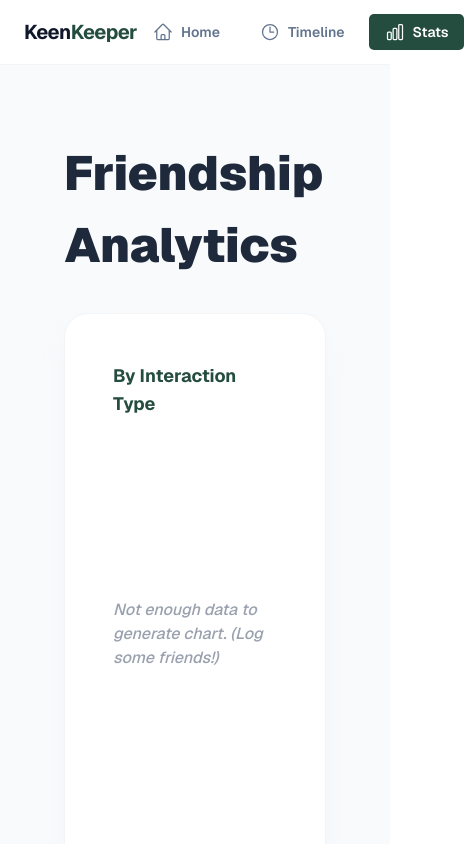
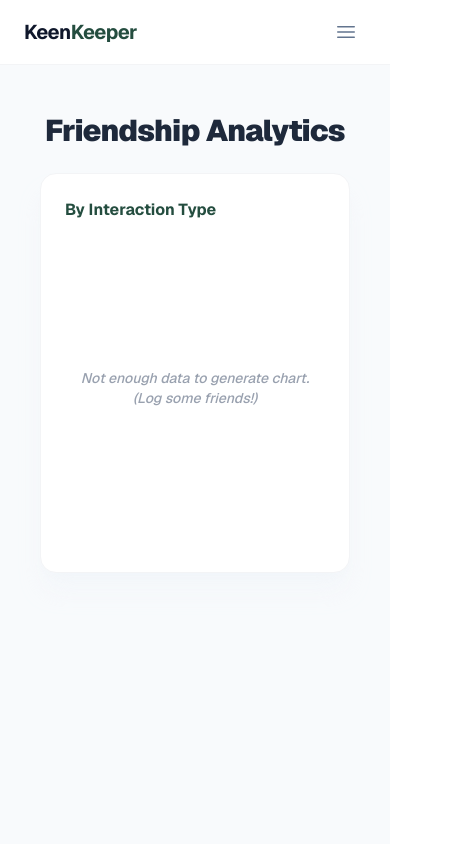
Before and after one commit to Anamulhaque01/PH-Assignment-07, a React (Vite) app: page /stats in a window 390 px wide. Shown: the top 844 px of the page, 464 px wide, since content can reach past the window. Built offline with nearby package versions, Linux system fonts and the light colour scheme.

Commit message:
Responsivness Finished

```diff
--- a/src/components/Navbar.jsx
+++ b/src/components/Navbar.jsx
@@ -1,18 +1,27 @@
-import React from 'react'
-import { HomeIcon, ClockIcon, ChartBarIcon } from "@heroicons/react/24/outline";
+import React, { useState } from 'react';
+import { HomeIcon, ClockIcon, ChartBarIcon, Bars3Icon, XMarkIcon } from "@heroicons/react/24/outline";
 import { Link, NavLink } from "react-router-dom";
 
 function Navbar() {
+    const [isOpen, setIsOpen] = useState(false);
+
     const navItems = [
         { name: "Home", path: "/", icon: <HomeIcon className="w-5 h-5" /> },
         { name: "Timeline", path: "/timeline", icon: <ClockIcon className="w-5 h-5" /> },
         { name: "Stats", path: "/stats", icon: <ChartBarIcon className="w-5 h-5" /> },
     ];
 
+    const linkClasses = ({ isActive }) =>
+        `flex items-center gap-2 px-4 py-2 rounded-[5px] text-sm font-semibold transition-all duration-100 ${
+            isActive
+                ? "bg-[#244D3F] text-white"
+                : "text-slate-500 hover:bg-gray-50 hover:text-slate-700"
+        }`;
+
     return (
-    <div>
         <nav className="bg-white border-b border-gray-100 sticky top-0 z-50">
-                <div className="max-w-7xl mx-auto px-6 h-16 flex items-center justify-between">
+            <div className="max-w-7xl mx-auto px-6">
+                <div className="flex items-center justify-between h-16">
 
                     <Link to="/" className="flex items-center gap-2 group">
                         <span className="text-xl font-bold tracking-tight text-slate-900">
@@ -20,28 +29,50 @@ function Navbar() {
                         </span>
                     </Link>
 
-                <div className="flex items-center gap-2">
+
+                    <div className="hidden md:flex items-center gap-2">
+                        {navItems.map((item) => (
+                            <NavLink key={item.name} to={item.path} className={linkClasses}>
+                                {item.icon}
+                                {item.name}
+                            </NavLink>
+                        ))}
+                    </div>
+
+
+                    <div className="flex md:hidden">
+                        <button
+                            onClick={() => setIsOpen(!isOpen)}
+                            className="text-slate-500 hover:text-slate-700 p-2"
+                        >
+                            {isOpen ? (
+                                <XMarkIcon className="w-6 h-6" />
+                            ) : (
+                                <Bars3Icon className="w-6 h-6" />
+                            )}
+                        </button>
+                    </div>
+                </div>
+            </div>
+
+
+            {isOpen && (
+                <div className="md:hidden border-t border-gray-100 bg-white px-6 py-4 space-y-2 shadow-lg">
                     {navItems.map((item) => (
                         <NavLink
                             key={item.name}
                             to={item.path}
-                        className={({ isActive }) =>
-                        `flex items-center gap-2 px-4 py-2 rounded-[5px]  text-sm font-semibold transition-all duration-100 ${
-                            isActive
-                            ? "bg-[#244D3F] text-white"
-                            : "text-slate-500 hover:bg-gray-50 hover:text-slate-700"
-                        }`
-                        }
+                            onClick={() => setIsOpen(false)}
+                            className={linkClasses}
                         >
                             {item.icon}
                             {item.name}
                         </NavLink>
                     ))}
                 </div>
-                </div>
+            )}
         </nav>
-    </div>
-    )
+    );
 }
 
-export default Navbar
+export default Navbar;
--- a/src/pages/Stats.jsx
+++ b/src/pages/Stats.jsx
@@ -20,24 +20,28 @@ const Stats = () => {
     setData(chartData);
   }, []);
 
-
   const COLORS = ["#8B5CF6", "#1E3A2F", "#34A853"];
 
   return (
 
-    <div className="max-w-6xl mx-auto p-10 bg-[#F8FAFC]">
+    <div className="max-w-6xl mx-auto p-4 md:p-10 bg-[#F8FAFC] min-h-screen">
 
+      <div className="mb-6 md:mb-8 text-center md:text-left">
 
-      <div className="mb-8">
-        <h1 className="text-[48px] font-black text-[#1E293B]">Friendship Analytics</h1>
+        <h1 className="text-3xl md:text-[48px] font-black text-[#1E293B] tracking-tight">
+          Friendship Analytics
+        </h1>
       </div>
 
 
-      <div className="bg-white p-12 rounded-3xl border border-gray-100 shadow-xl shadow-slate-100/70 min-h-[500px]">
+      <div className="bg-white p-6 md:p-12 rounded-2xl md:rounded-3xl border border-gray-100 shadow-xl shadow-slate-100/70 min-h-[400px] md:min-h-[500px]">
 
-        <h3 className="text-[#244D3F] text-lg font-bold mb-4">By Interaction Type</h3>
+        <h3 className="text-[#244D3F] text-base md:text-lg font-bold mb-4">
+          By Interaction Type
+        </h3>
 
-        <div className="h-[400px] w-full">
+
+        <div className="h-[300px] md:h-[400px] w-full">
           {data.length > 0 ? (
             <ResponsiveContainer width="100%" height="100%">
               <PieChart>
@@ -45,21 +49,18 @@ const Stats = () => {
                   data={data}
                   cx="50%"
                   cy="50%"
-                  innerRadius={100}
-                  outerRadius={140}
+
+                  innerRadius={window.innerWidth < 768 ? 60 : 100}
+                  outerRadius={window.innerWidth < 768 ? 90 : 140}
                   paddingAngle={8}
                   dataKey="value"
                   stroke="none"
-
-
                   activeShape={false}
                 >
                   {data.map((entry, index) => (
                     <Cell
                       key={`cell-${index}`}
                       fill={COLORS[index % COLORS.length]}
-
-
                       className="focus:outline-none"
                     />
                   ))}
@@ -70,13 +71,18 @@ const Stats = () => {
                   align="center"
                   iconType="circle"
                   iconSize={8}
-                  wrapperStyle={{ paddingTop: "40px", color: "#64748B" }}
+
+                  wrapperStyle={{
+                    paddingTop: window.innerWidth < 768 ? "20px" : "40px",
+                    fontSize: "14px",
+                    color: "#64748B"
+                  }}
                 />
               </PieChart>
             </ResponsiveContainer>
           ) : (
-            <div className="flex items-center justify-center h-full text-gray-400 font-medium italic">
-              Not enough data to generate chart. (Log some friends!)
+            <div className="flex items-center justify-center h-full text-gray-400 font-medium italic text-sm text-center">
+              Not enough data to generate chart.<br/>(Log some friends!)
             </div>
           )}
         </div>
```
Lines whose indentation alone changed are shown as unchanged.
